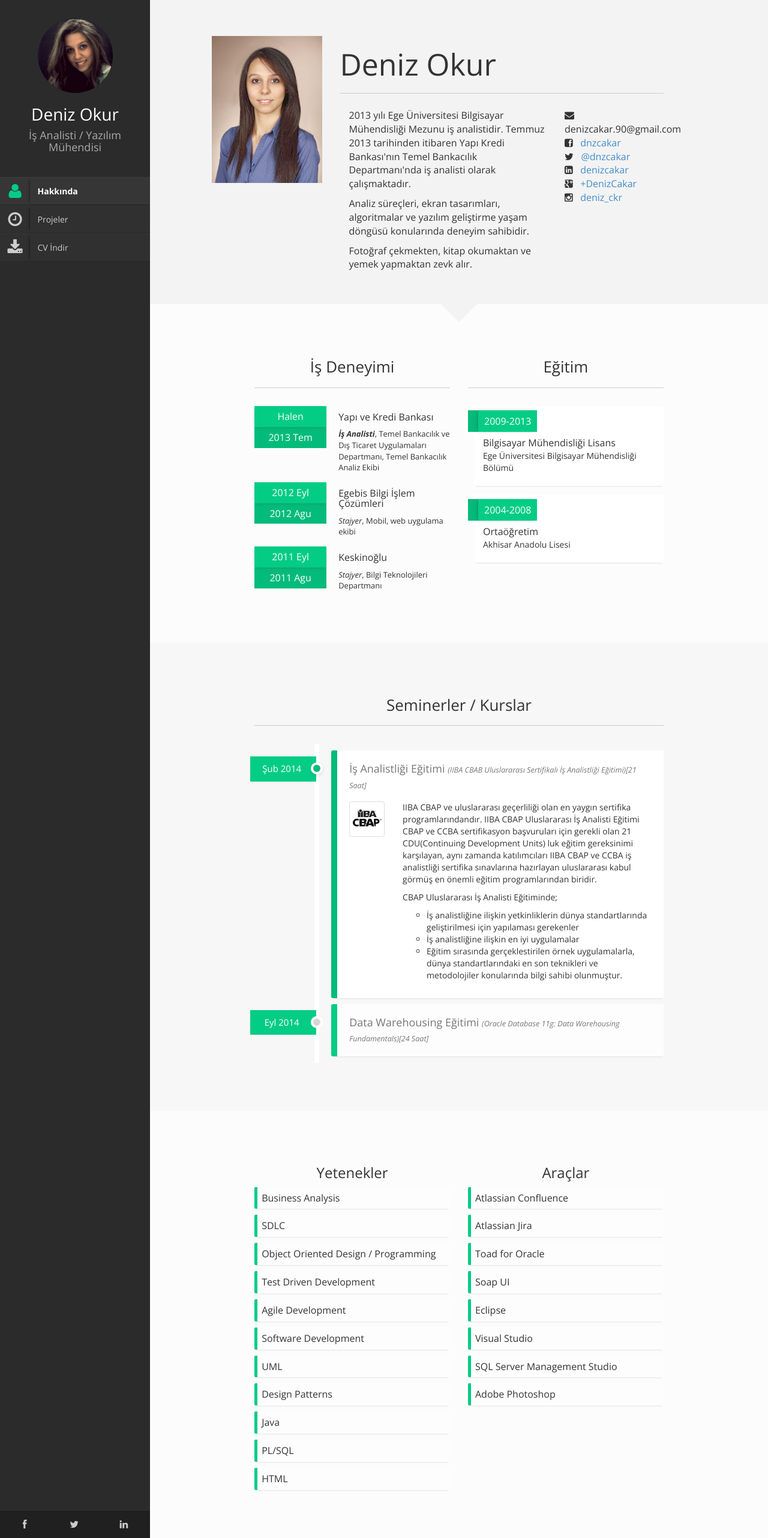
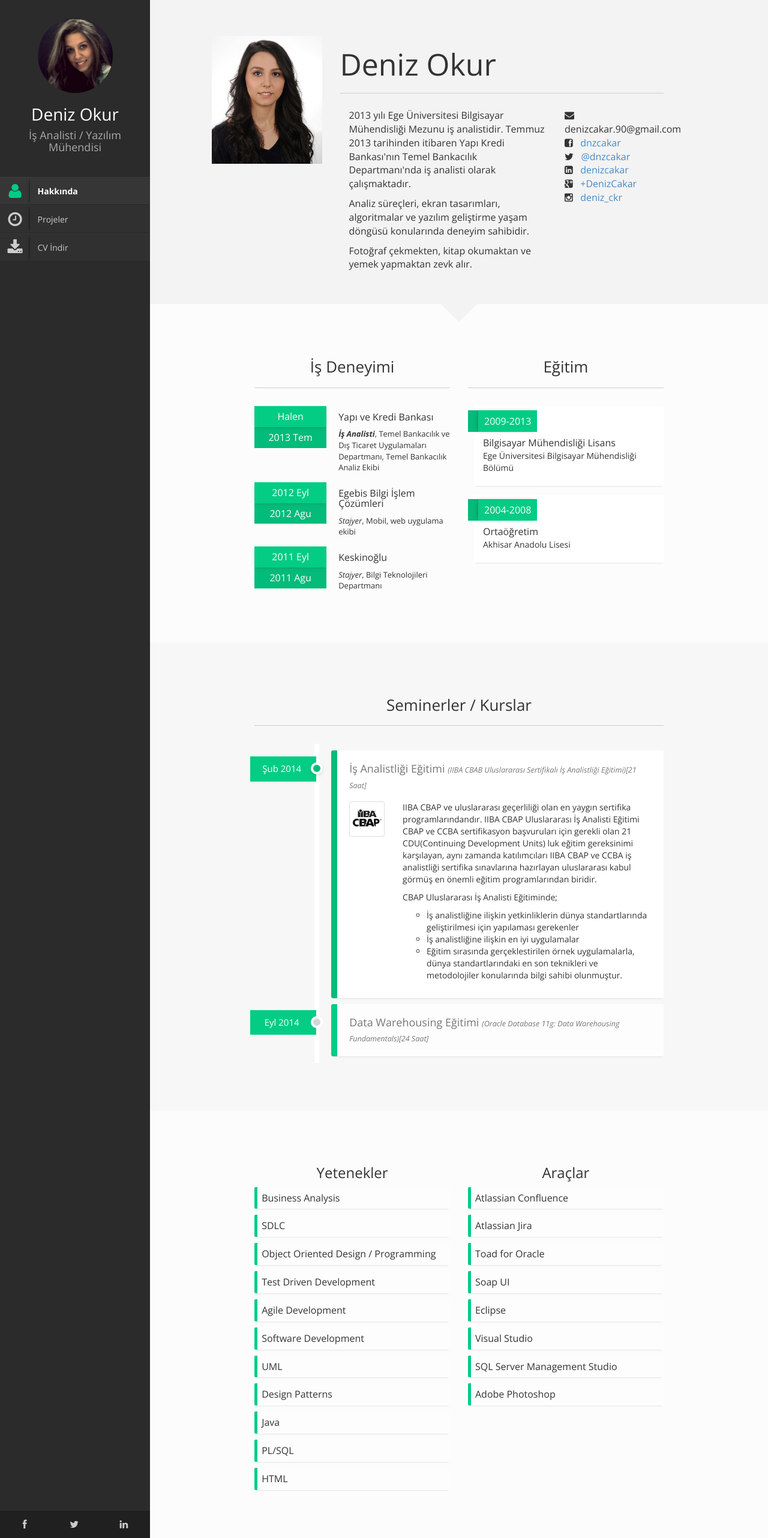
Before and after one commit to denizokur/denizokur.github.io, a Jekyll site: the page built from index.html, in a window 1280 px wide. Shown: the whole page at 60% size. Built offline with Jekyll 4.4.1, drawn with Linux system fonts in a browser that asks for light colours.

Commit message:
Vesikalık değişikliği

```diff
--- a/index.html
+++ b/index.html
@@ -12,7 +12,7 @@ id: index
                   <div class="col-sm-2 visible-sm"></div>
                   <div class="col-sm-8 col-md-3">
                       <div class="biothumb">
-                          <img alt="image" src="{{site.baseurl}}/assets/img/personal/DenizCakar-portrait.jpg" class="img-responsive">
+                          <img alt="image" src="{{site.baseurl}}/assets/img/personal/vesikalik-deniz.jpg" class="img-responsive">
 
                       </div>
 
```
Also changed, not shown: assets/img/personal/vesikalik-deniz.jpg (added).
